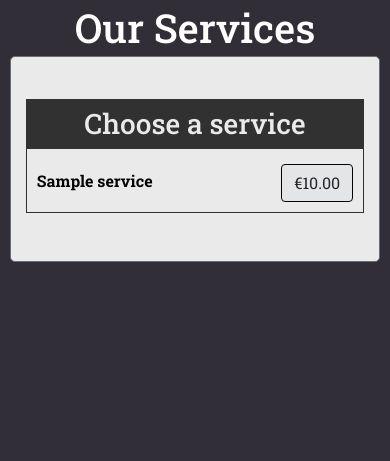
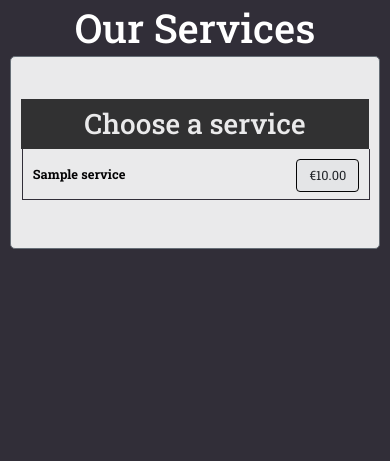
Before and after one commit to LarisaLG/Barbershop, a Django app: page /services/ in a window 390 px wide. Shown: the part 56-517 px from the top of the page. Run offline with Django 3.2, Linux system fonts and the light colour scheme; tables that the repository leaves empty hold one stand-in row (values such as "Sample post"); some libraries are stand-ins or nearby versions.

Commit message:
style: fix buttons position in serviecses page

```diff
--- a/static/css/style.css
+++ b/static/css/style.css
@@ -318,6 +318,7 @@ img.logo {
 .card-change {
     width: 80%;
 }
+
 }
 
 /* for screens that are 480px wide or less */
@@ -334,13 +335,26 @@ img.logo {
         width: 95%;
         padding: 10px;
     }
+
+    .services-contain {
+        padding-left: 10px;
+        padding-right: 10px;
+    }
+
+    .services-item,
+    .btn-light {
+        margin-left: 1px;
+        margin-right: 1px;
+        font-size: 0.8rem;
+    }
+
 }
 
 /* for screens that are 320px wide or less */
 @media (max-width: 320px) {
-    .services-item,  .btn-light {
+    /* .services-item, .btn-light {
         font-size: 0.8rem;
-    }
+    } */
 
     a.btn-light {
         padding: 4px 10px;
```
